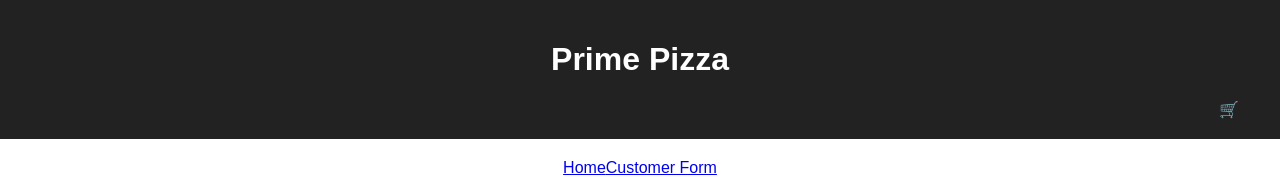
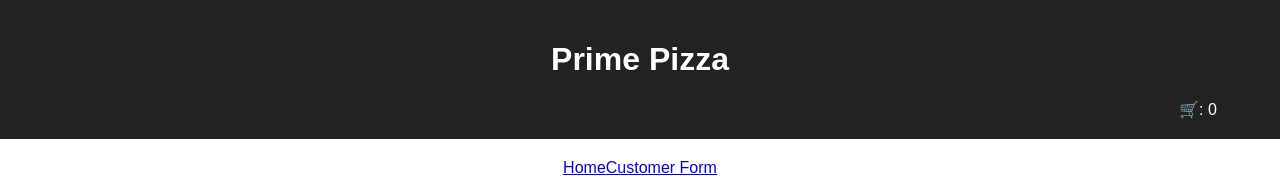
Before and after one commit to conceptcollector/redux-pizza-parlor, a React (Create React App) app: page /#/ in a window 1280 px wide. Shown: the top 191 px of the page. Built offline with nearby package versions, Linux system fonts and the light colour scheme; no server answers.

Commit message:
The total price is updating correctly

```diff
--- a/src/components/App/App.css
+++ b/src/components/App/App.css
@@ -15,7 +15,7 @@
 }
 
 #shopping-cart {
-  margin-left: 95%;
+  margin-left: 90%;
 }
 
 li {
--- a/src/components/Header/Header.jsx
+++ b/src/components/Header/Header.jsx
@@ -1,10 +1,14 @@
 import '../App/App.css';
+import {useSelector} from 'react-redux';
 
 function Header() {
+
+    const totalPrice = useSelector(store => store.priceReducer);
+
     return (
         <header className='App-header'>
             <h1 className='App-title'>Prime Pizza</h1>
-            <span id="shopping-cart">🛒</span>
+            <span id="shopping-cart">🛒: {totalPrice}</span>
         </header>
     )
 }
--- a/src/components/PizzaItem/PizzaItem.jsx
+++ b/src/components/PizzaItem/PizzaItem.jsx
@@ -1,7 +1,15 @@
+import {useDispatch} from 'react-redux';
+
 function PizzaItem({pizza}){
 
+    const dispatch = useDispatch();
+
     const handleClick = () => {
-        console.log('I will add pizza to the checkout!');
+        console.log('I will add pizza to the checkout!', pizza.price);
+        dispatch({
+            type: 'SET_PRICE',
+            payload: pizza.price
+        })
     }
 
     return(
--- a/src/index.js
+++ b/src/index.js
@@ -17,7 +17,7 @@ const pizzaReducer = (state=[], action) => {
 
 const priceReducer = (state = 0, action) => {
   if (action.type === 'SET_PRICE'){
-    state += action.payload;
+    state += Number(action.payload);
   }
   return state;
 }
```
